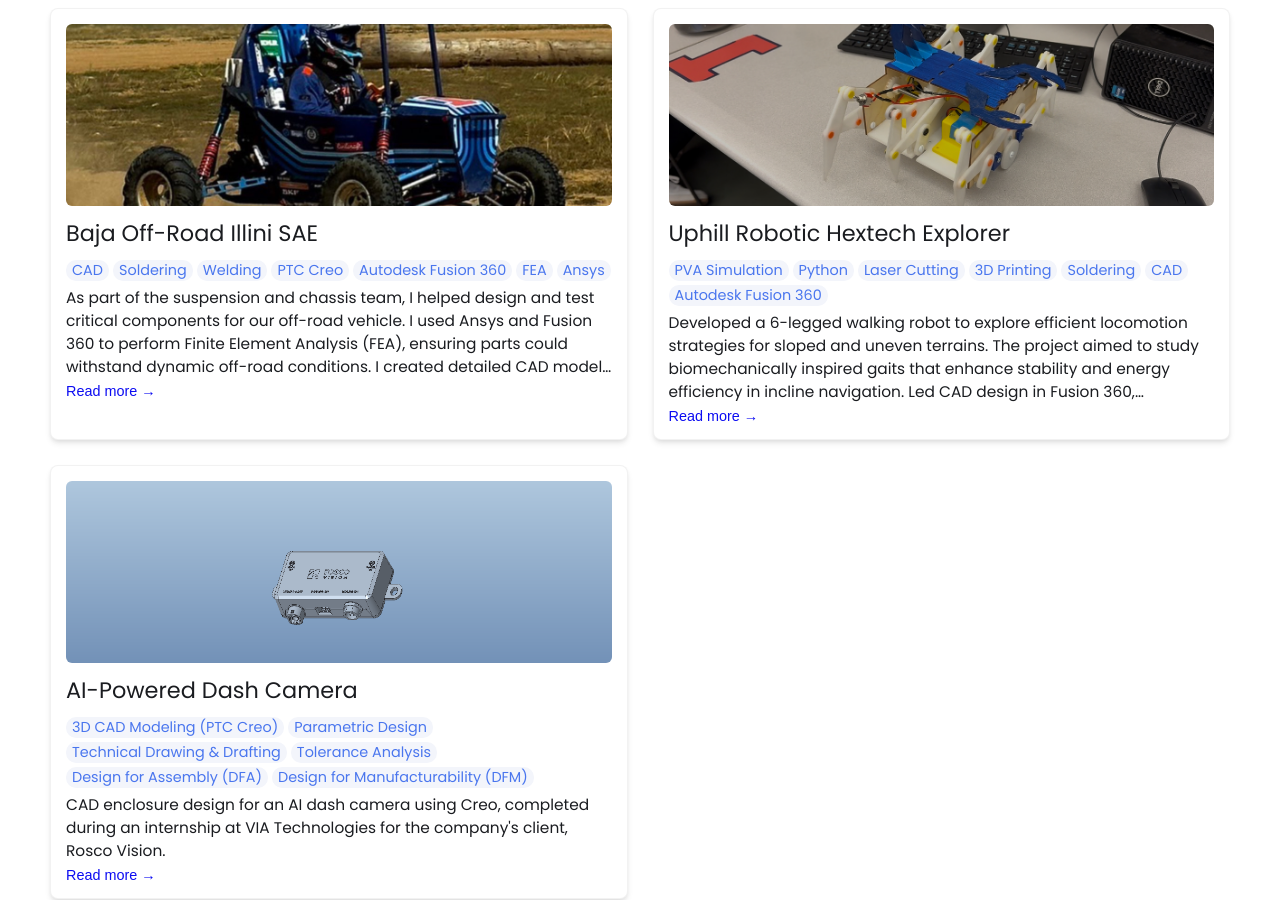
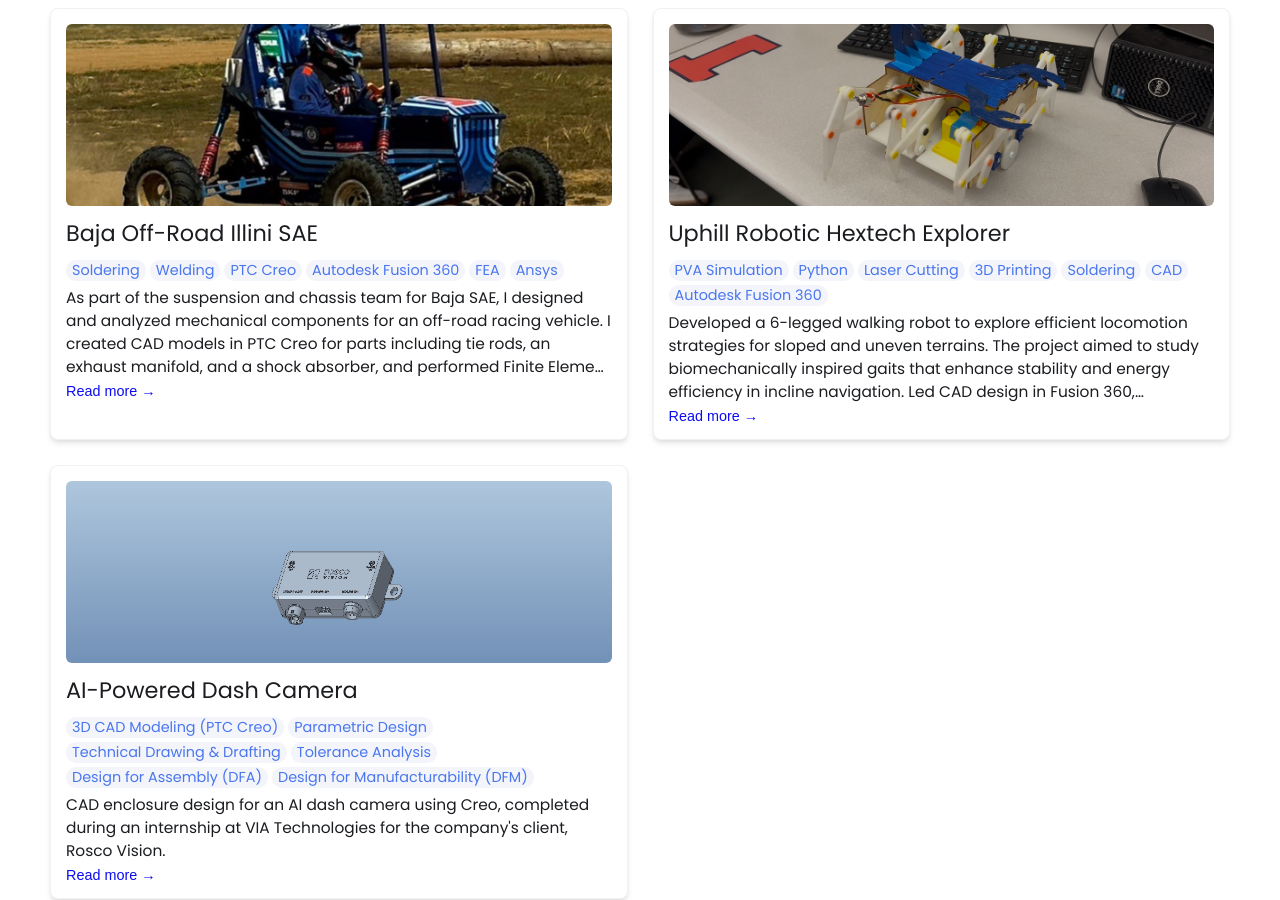
Before and after one commit to timchen863/timchen863.github.io, a Jekyll site: the page built from index.html, in a window 1280 px wide and 900 px high, scrolled down 1176 px. Built offline with Jekyll 4.4.1, drawn with Linux system fonts in a browser that asks for light colours.

Commit message:
Update index.md

```diff
--- a/_projects/Baja/index.md
+++ b/_projects/Baja/index.md
@@ -1,9 +1,8 @@
 ---
 layout: post
 title: Baja Off-Road Illini SAE
-description: As part of the suspension and chassis team, I helped design and test critical components for our off-road vehicle. I used Ansys and Fusion 360 to perform Finite Element Analysis (FEA), ensuring parts could withstand dynamic off-road conditions. I created detailed CAD models in PTC Creo for components such as tie rods, the exhaust manifold, and the shock absorber. I also collaborated closely with other subteams to improve part integration and streamline the overall build process. This experience strengthened my skills in mechanical design, teamwork, and practical problem-solving in a fast-paced, engineering-driven environment.
+description: As part of the suspension and chassis team for Baja SAE, I designed and analyzed mechanical components for an off-road racing vehicle. I created CAD models in PTC Creo for parts including tie rods, an exhaust manifold, and a shock absorber, and performed Finite Element Analysis (FEA) in ANSYS and Fusion 360 to evaluate structural performance under dynamic off-road loads.
 skills:
- - CAD
  - Soldering
  - Welding
  - PTC Creo
@@ -18,6 +17,12 @@ main-image: /Baja.jpg
 {% include youtube-video.html id="7PXh7vJ46tg" autoplay="true" %}
 ---
 
+## Design Constraints
+
+- Limited space within the Baja chassis
+- High dynamic loads from off-road driving
+- Manufacturability using available fabrication methods
+- Integration with existing suspension components
 
 ## Exhaust Manifold
 {% include image-gallery.html images="EM1.png, EM2.png, EM3.png" height="300" %}
```
